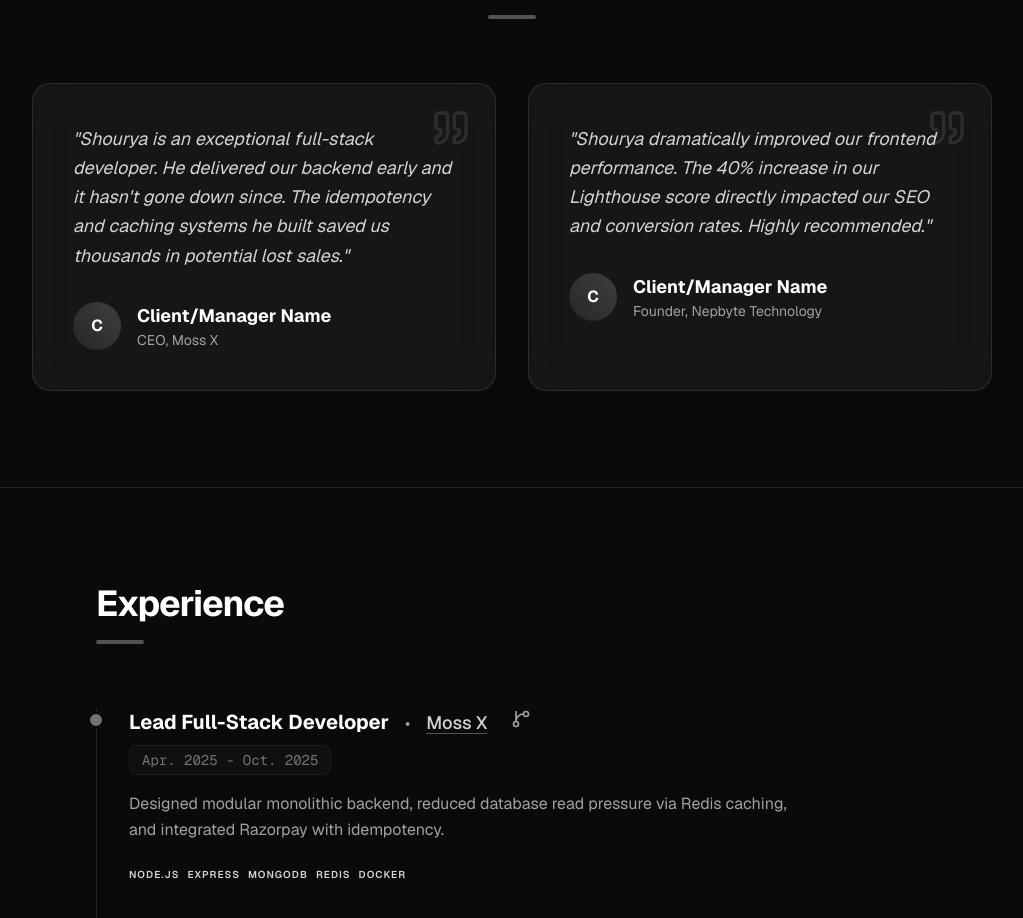
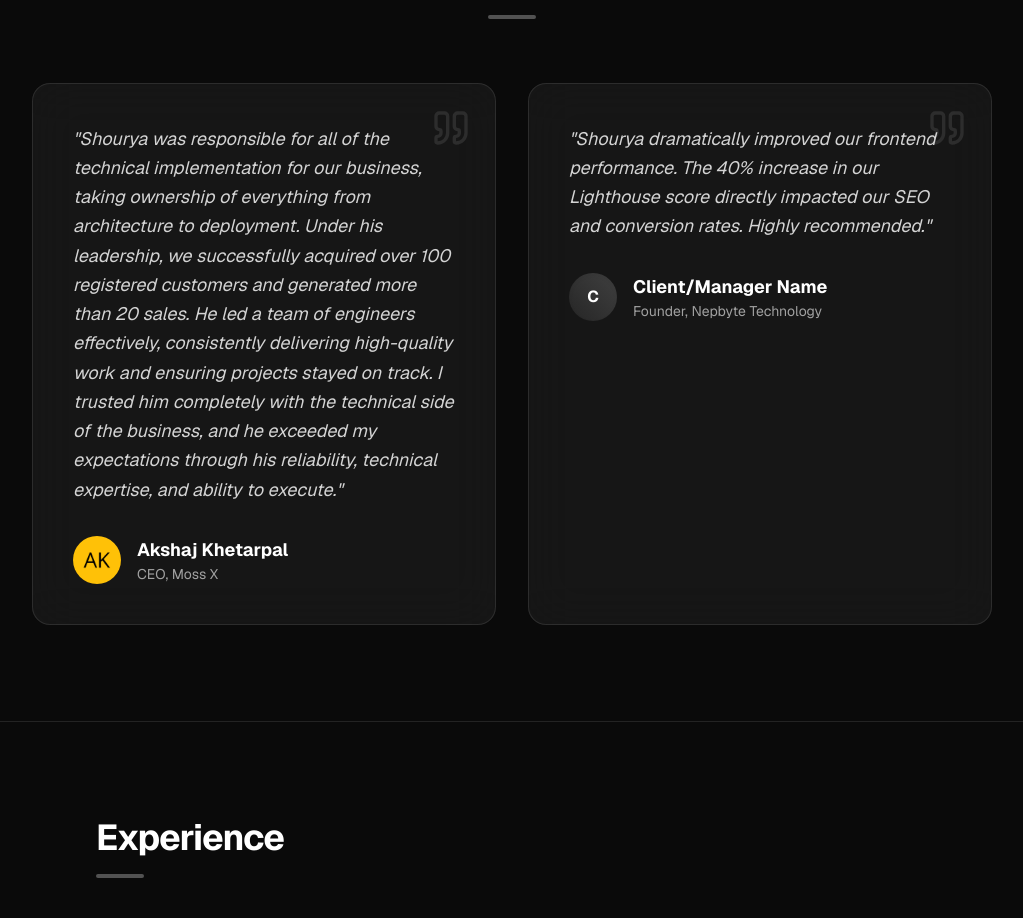
Before and after one commit to ShouryaUpadhyaya/personalWebsite, a Next.js app: page / in a window 1280 px wide. Shown: the part 3540-4458 px from the top of the page, without its empty margins (128-1151 px from the left). Built offline with nearby package versions, Linux system fonts and the light colour scheme.

Commit message:
content: add Moss X CEO testimonial and avatar support

```diff
--- a/components/testimonials/testimonials.tsx
+++ b/components/testimonials/testimonials.tsx
@@ -3,6 +3,7 @@
 import { motion } from "motion/react";
 import { Quote } from "lucide-react";
 import { portfolio } from "@/data/portfolio";
+import Image from "next/image";
 
 const container = {
   hidden: { opacity: 0 },
@@ -44,9 +45,15 @@ export function Testimonials() {
                 "{t.text}"
               </p>
               <div className="flex items-center gap-4">
-                <div className="w-12 h-12 bg-gradient-to-tr from-neutral-800 to-neutral-700 rounded-full flex items-center justify-center text-white font-bold uppercase shadow-inner">
-                  {t.name.charAt(0)}
-                </div>
+                {t.image ? (
+                  <div className="w-12 h-12 rounded-full overflow-hidden relative shadow-inner flex-shrink-0">
+                    <Image src={t.image} alt={t.name} fill className="object-cover" />
+                  </div>
+                ) : (
+                  <div className="w-12 h-12 bg-gradient-to-tr from-neutral-800 to-neutral-700 rounded-full flex items-center justify-center text-white font-bold uppercase shadow-inner flex-shrink-0">
+                    {t.name.charAt(0)}
+                  </div>
+                )}
                 <div>
                   <div className="text-white font-bold text-lg">{t.name}</div>
                   <div className="text-neutral-400 text-sm">{t.role}, {t.company}</div>
--- a/data/portfolio.ts
+++ b/data/portfolio.ts
@@ -133,10 +133,11 @@ export const portfolio = {
   ],
   testimonials: [
     {
-      name: "Client/Manager Name",
+      name: "Akshaj Khetarpal",
       role: "CEO",
       company: "Moss X",
-      text: "Shourya is an exceptional full-stack developer. He delivered our backend early and it hasn't gone down since. The idempotency and caching systems he built saved us thousands in potential lost sales."
+      image: "/testimonials/akshaj.jpg",
+      text: "Shourya was responsible for all of the technical implementation for our business, taking ownership of everything from architecture to deployment. Under his leadership, we successfully acquired over 100 registered customers and generated more than 20 sales. He led a team of engineers effectively, consistently delivering high-quality work and ensuring projects stayed on track. I trusted him completely with the technical side of the business, and he exceeded my expectations through his reliability, technical expertise, and ability to execute."
     },
     {
       name: "Client/Manager Name",
```
Also changed, not shown: public/testimonials/akshaj.jpg (added).
